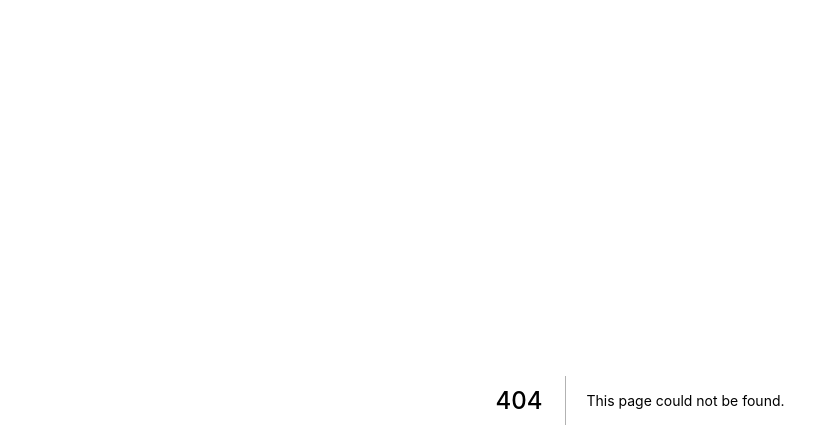
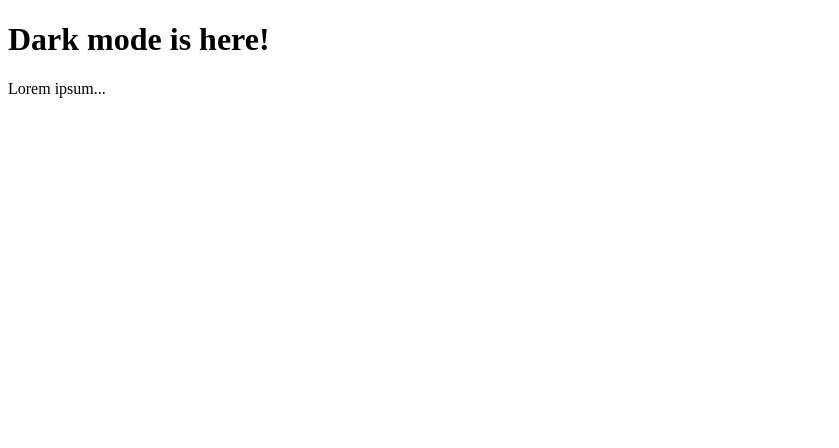
Before and after one commit to AlienDev66/dev-profile-frontend, a Next.js app: page /teste in a window 1280 px wide. Before the commit this address had no page. Shown: the top 448 px of the page, without its empty margins (0-839 px from the left). Built offline with nearby package versions, Linux system fonts and the light colour scheme.

Commit message:
:sparkles: Add test configuration.

```diff
--- /dev/null
+++ b/pages/teste.tsx
@@ -0,0 +1,14 @@
+import React from "react";
+
+const Pages: React.FC = () => {
+  return (
+    <>
+      <div className="bg-white dark:bg-gray-800">
+        <h1 className="text-gray-900 dark:text-white">Dark mode is here!</h1>
+        <p className="text-gray-600 dark:text-gray-300">Lorem ipsum...</p>
+      </div>
+    </>
+  );
+};
+
+export default Pages;
```
